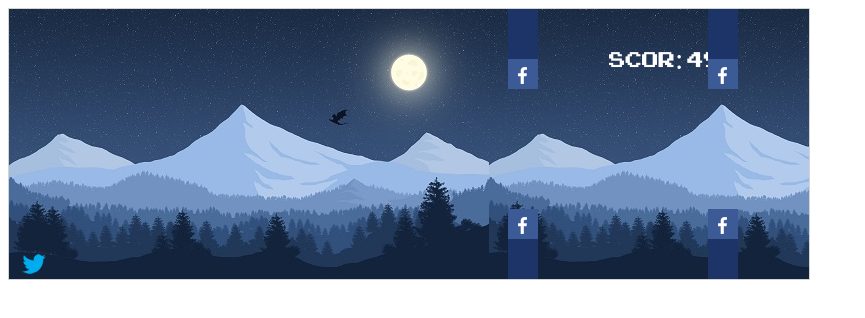
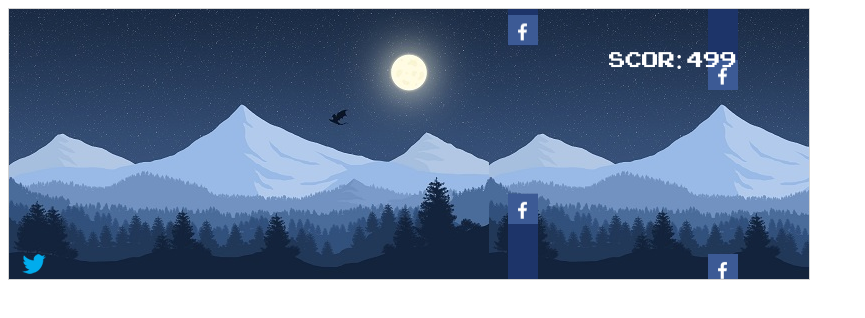
Before and after one commit to roscamihaela94/ProgramareMobila, a plain HTML site: page src/index.html in a window 1280 px wide. Shown: the whole page, without its empty margins (0-865 px from the left). Drawn offline with Linux system fonts and the light colour scheme.

Commit message:
Am adaugat functia generareNumarRandom prin care obstaclole sunt generate la distante diferite pe Oy

```diff
--- a/src/index.html
+++ b/src/index.html
@@ -3,6 +3,7 @@
 <head>
 	<meta charset="utf-8">
 	<meta http-equiv="X-UA-Compatible" content="IE=edge">
+	<meta name="viewport" content="width=device-width, initial-scale=1.0"/>
 	<title>Proiect Programare Mobile</title>
 	<link rel="stylesheet" href="">
 	<style>
--- a/src/scripts.js
+++ b/src/scripts.js
@@ -3,7 +3,6 @@ var pasare;
 var arrayObstacole =[];
 var numarDeFrameuriLaCareSeCreeazaUnNouObstacol = 200;
 var scor;
-
 
 var joc = {
 	canvas:document.createElement("canvas"),
@@ -13,7 +12,7 @@ creazaJoc: function() {
  		this.canvas.height = 270;
  		this.context = this.canvas.getContext("2d");
  		document.body.insertBefore(this.canvas, document.body.childNodes[0]);
- 		intervalId = setInterval(updateJoc, 10);
+ 		this.intervalId = setInterval(updateJoc, 10);
 
  	},
  	stergeCanvas: function(){
@@ -114,6 +113,8 @@ creazaJoc: function() {
 
  	for (i = 0; i < arrayObstacole.length; i += 1) {
  		if(pasare.atingeObstacol(arrayObstacole[i])){
+ 			vibreaza();
+ 			clearInterval(joc.intervalId);
  			return;
  		}
  	}
@@ -123,14 +124,18 @@ creazaJoc: function() {
 	pasare.update();
 	scor.scor = "Scor: " + frame;
 
-	scor.update();
+
  	frame += 1;
 
  	if(frame % numarDeFrameuriLaCareSeCreeazaUnNouObstacol == 0 ){
-    	 obstacol1 = new creeazaObstacol( joc.canvas.width, 0, 30, 80, "#1d3469", "sus");
- 		 obstacol2 = new creeazaObstacol( joc.canvas.width, 200, 30, 70, "#1d3469", "jos");
-		 	arrayObstacole.push(obstacol1);
-		 	arrayObstacole.push(obstacol2);
+    	  lungimeCanvas = joc.canvas.width;
+        inaltimeCanvas = joc.canvas.height;
+
+        height = generareNumarRandom(20, 200);
+        gaura = generareNumarRandom(100, 200);
+
+        arrayObstacole.push(new creeazaObstacol(lungimeCanvas, 0, 30, height, "#1d3469", "sus"));
+        arrayObstacole.push(new creeazaObstacol(lungimeCanvas, height + gaura, 30, inaltimeCanvas - height - gaura, "#1d3469", "jos"));
 
  	}
 
@@ -138,9 +143,16 @@ creazaJoc: function() {
  		arrayObstacole[i].x += -1; //mutam obstacolele la stanga cu 1
         arrayObstacole[i].update();
 
+
  	}
+ 	scor.update();
 
  }
+ //https://developer.mozilla.org/en-US/docs/Web/JavaScript/Reference/Global_Objects/Math/random - Genereaza un numar random intre doua valori min si max
+//functia Math.random genereaza numere rendom intre 0 si 1
+function generareNumarRandom(min, max) {
+    return Math.random() * (max - min) + min;
+}
 
  var creazaJoc = function (){
  	joc.creazaJoc();
@@ -160,3 +172,6 @@ function on_touch_start(event) {
 function on_touch_end(event) {
     accelereaza(0.05);
 }
+function vibreaza() {
+    window.navigator.vibrate(100);
+}
```
